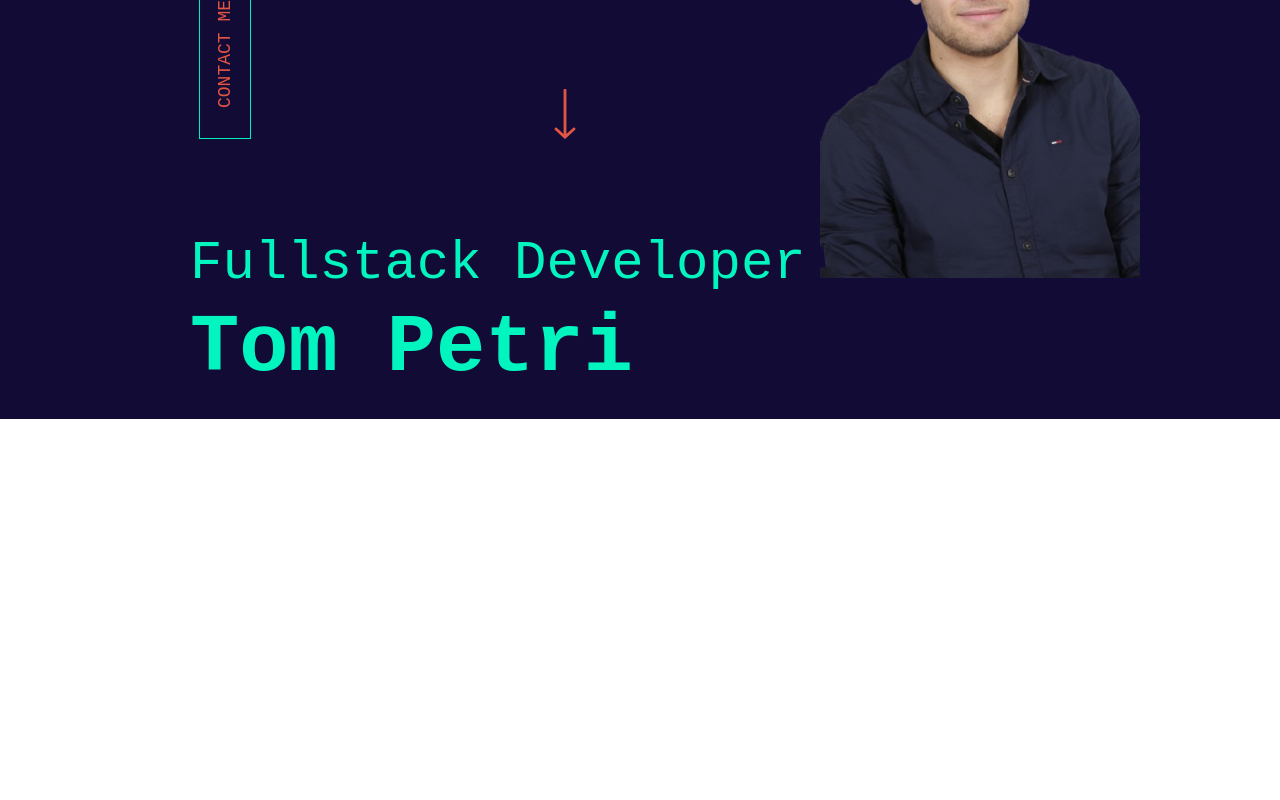
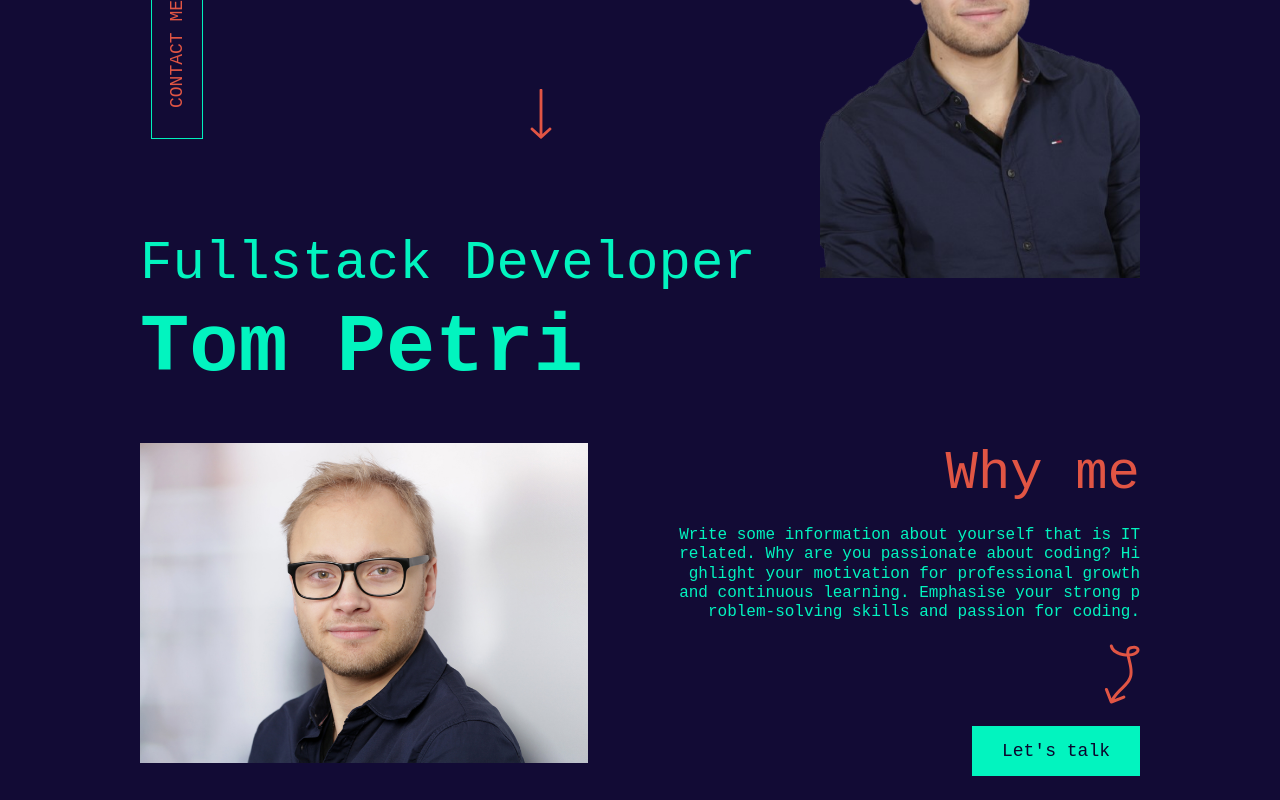
Before and after one commit to Tom5424/Portfolio-Page, an Angular app: page / in a window 1280 px wide. Shown: the part 302-1102 px from the top of the page. Before the commit the page ends 800 px from the top, so only its background shows below. Built offline with nearby package versions, Linux system fonts and the light colour scheme.

Commit message:
feat: Create and added why-me component Added styles to why-me component Added forgoten mixins with include to intro.scss file Added the variables $color-text-link and $gap-m to variables.scss file Moved the fonts.scss file from folder public/fonts to folder src Added the curved-arrow.svg icon

```diff
--- a/src/app/app.html
+++ b/src/app/app.html
@@ -1,4 +1,5 @@
 <main>
     <app-header></app-header>
     <app-intro></app-intro>
+    <app-why-me></app-why-me>
 </main>
--- a/src/app/app.ts
+++ b/src/app/app.ts
@@ -1,11 +1,12 @@
 import { Component } from '@angular/core';
 import { Header } from './components/header/header';
 import { Intro } from './components/intro/intro';
+import { WhyMe } from './components/why-me/why-me';
 
 
 @Component({
   selector: 'app-root',
-  imports: [Header, Intro],
+  imports: [Header, Intro, WhyMe],
   templateUrl: './app.html',
   styleUrl: './app.scss'
 })
--- a/src/app/components/intro/intro.scss
+++ b/src/app/components/intro/intro.scss
@@ -13,11 +13,11 @@ section {
 
     a:first-child {
         @include mixins.hover($color: variables.$color-accent, $transition: hover 125ms ease-in-out);
+        @include mixins.font-size-and-weight($size: variables.$font-size-lg, $weight: variables.$font-weight-medium);
         color: variables.$color-primary;
-        font-size: variables.$font-size-lg;
-        font-weight: variables.$font-weight-medium;
         border: 1px solid variables.$color-accent;
         padding: 15px 30px 15px 30px;
+        margin-left: -48px;
         transform: rotate(-90deg);
         text-decoration: none;
         background-color: unset;
@@ -32,7 +32,7 @@ section {
 
 
     >img:last-of-type {
-        width: 320px;
+        @include mixins.width-and-height($width: 320px);
     }
 }
 
@@ -41,21 +41,18 @@ section {
     @include mixins.flex-box($flex: column);
     gap: 8px;
     margin-top: -45px;
-    padding-left: 50px;
 
 
     h1 {
+        @include mixins.font-size-and-weight($size: variables.$font-size-xxxxl, $weight: variables.$font-weight-medium);
         color: variables.$color-accent;
-        font-size: variables.$font-size-xxxxl;
-        font-weight: variables.$font-weight-medium;
         margin: 0;
     }
 
 
     h2 {
+        @include mixins.font-size-and-weight($size: variables.$font-size-xxxxxl, $weight: variables.$font-weight-bold);
         color: variables.$color-accent;
-        font-size: variables.$font-size-xxxxxl;
-        font-weight: variables.$font-weight-bold;
         margin: 0;
     }
 }
--- /dev/null
+++ b/src/app/components/why-me/why-me.html
@@ -0,0 +1,15 @@
+<section>
+    <img src="/img/img2.jpg" alt="Portrait of Tom Petri">
+
+
+    <div class="container-text-about-self">
+        <h2>Why me</h2>
+        <p>
+            Write some information about yourself that is IT related. Why are you passionate about coding? Highlight
+            your motivation for professional growth and continuous learning. Emphasise your strong problem-solving
+            skills and passion for coding.
+        </p>
+        <img src="/icons/curved-arrow.svg" alt="">
+        <a href="#">Let's talk</a>
+    </div>
+</section>
--- /dev/null
+++ b/src/app/components/why-me/why-me.scss
@@ -0,0 +1,46 @@
+@use '../../../variables.scss';
+@use '../../../mixins.scss';
+
+
+section {
+    @include mixins.flex-box();
+    padding: 24px 140px 24px 140px;
+
+
+    img:first-child {
+        @include mixins.width-and-height($height: 320px);
+    }
+}
+
+
+.container-text-about-self {
+    @include mixins.flex-box($flex: column, $align: flex-end);
+    gap: variables.$gap-m;
+
+
+    h2 {
+        @include mixins.font-size-and-weight($size: variables.$font-size-xxxxl, $weight: variables.$font-weight-medium);
+        color: variables.$color-primary;
+        margin: 0;
+    }
+
+
+    p {
+        @include mixins.width-and-height($width: 85%);
+        color: variables.$color-accent;
+        line-height: 120%;
+        margin: 0;
+        word-break: break-all;
+        text-align: right;
+    }
+
+
+    a {
+        @include mixins.font-size-and-weight($size: variables.$font-size-lg, $weight: variables.$font-weight-medium);
+        @include mixins.hover($color: variables.$color-primary, $transition: hover 125ms ease-in-out);
+        color: variables.$color-text-link;
+        background-color: variables.$color-accent;
+        padding: 15px 30px 15px 30px;
+        text-decoration: none;
+    }
+}
--- a/src/variables.scss
+++ b/src/variables.scss
@@ -1,9 +1,11 @@
 $color-background: #120B35;
 $color-primary: #E15544;
 $color-accent: #02F4BF;
+$color-text-link: #0B042D;
 
 
 $gap-xxs: 6px;
+$gap-m: 22px;
 $gap-xl: 32px;
 $gap-xxl: 48px;
 
```
Also changed, not shown: src/app/components/why-me/why-me.ts (added, +14 -0 lines), public/icons/curved-arrow.svg (added), src/fonts.scss (renamed from public/fonts/fonts.scss), 1 other file (tests, documents, lock files or other folders).
